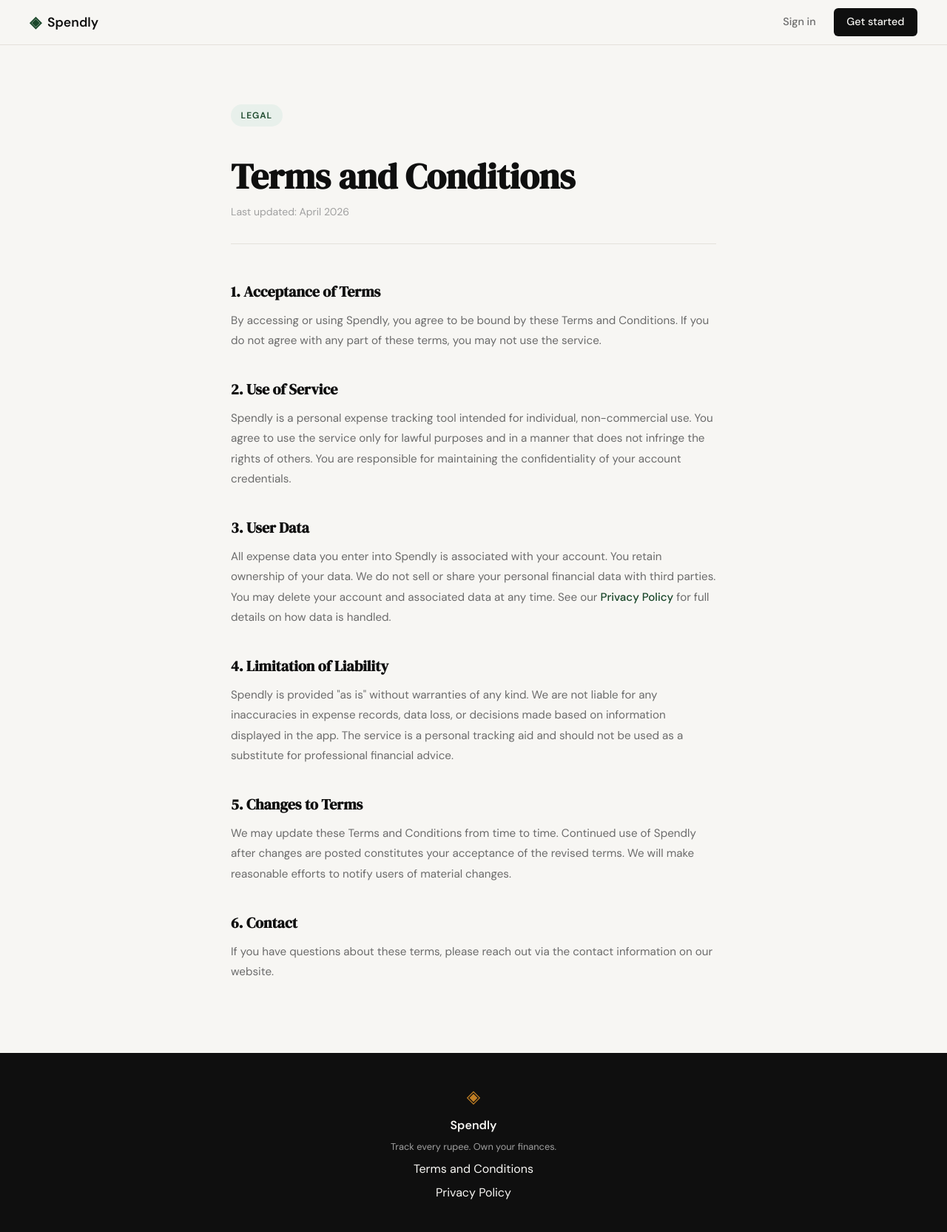
After one commit to javeed489/Spendly, a Flask app: page /terms in a window 1280 px wide. The commit adds this page. Shown: the whole page at 74% size. Run offline with Flask 3, Linux system fonts and the light colour scheme.

Commit message:
landing: add terms and conditions page and route

```diff
--- a/app.py
+++ b/app.py
@@ -26,6 +26,11 @@ def login():
 # Placeholder routes — students will implement these                  #
 # ------------------------------------------------------------------ #
 
+@app.route("/terms")
+def terms():
+    return render_template("terms.html")
+
+
 @app.route("/logout")
 def logout():
     return "Logout — coming in Step 3"
--- a/static/css/style.css
+++ b/static/css/style.css
@@ -508,6 +508,58 @@ a { color: inherit; text-decoration: none; }
 }
 
 /* ------------------------------------------------------------------ */
+/* Terms / static content pages                                        */
+/* ------------------------------------------------------------------ */
+
+.terms-page {
+    max-width: 720px;
+    margin: 0 auto;
+    padding: 5rem 2rem 6rem;
+}
+
+.terms-header {
+    margin-bottom: 3rem;
+    padding-bottom: 2rem;
+    border-bottom: 1px solid var(--border);
+}
+
+.terms-title {
+    font-family: var(--font-display);
+    font-size: clamp(2rem, 4vw, 3rem);
+    color: var(--ink);
+    margin-top: 1rem;
+    margin-bottom: 0.5rem;
+    line-height: 1.15;
+}
+
+.terms-meta {
+    font-size: 0.875rem;
+    color: var(--ink-faint);
+    margin-top: 0.5rem;
+}
+
+.terms-body h2 {
+    font-family: var(--font-display);
+    font-size: 1.25rem;
+    color: var(--ink);
+    margin-top: 2.25rem;
+    margin-bottom: 0.6rem;
+}
+
+.terms-body p {
+    font-size: 0.95rem;
+    color: var(--ink-muted);
+    line-height: 1.8;
+}
+
+.terms-body a {
+    color: var(--accent);
+    font-weight: 500;
+}
+
+.terms-body a:hover { text-decoration: underline; }
+
+/* ------------------------------------------------------------------ */
 /* Responsive                                                          */
 /* ------------------------------------------------------------------ */
 
--- a/templates/base.html
+++ b/templates/base.html
@@ -34,7 +34,7 @@
             <span class="brand-icon">◈</span>
             <span class="footer-name">Spendly</span>
             <p class="footer-copy">Track every rupee. Own your finances.</p>
-            <p><a href="#">Terms and Conditions</a></p>
+            <p><a href="/terms">Terms and Conditions</a></p>
             <p><a href="#">Privacy Policy</a></p>
         </div>
     </footer>
--- /dev/null
+++ b/templates/terms.html
@@ -0,0 +1,37 @@
+{% extends "base.html" %}
+
+{% block title %}Terms and Conditions — Spendly{% endblock %}
+
+{% block content %}
+
+<div class="terms-page">
+    <div class="terms-header">
+        <div class="hero-badge">Legal</div>
+        <h1 class="terms-title">Terms and Conditions</h1>
+        <p class="terms-meta">Last updated: April 2026</p>
+    </div>
+
+    <div class="terms-body">
+
+        <h2>1. Acceptance of Terms</h2>
+        <p>By accessing or using Spendly, you agree to be bound by these Terms and Conditions. If you do not agree with any part of these terms, you may not use the service.</p>
+
+        <h2>2. Use of Service</h2>
+        <p>Spendly is a personal expense tracking tool intended for individual, non-commercial use. You agree to use the service only for lawful purposes and in a manner that does not infringe the rights of others. You are responsible for maintaining the confidentiality of your account credentials.</p>
+
+        <h2>3. User Data</h2>
+        <p>All expense data you enter into Spendly is associated with your account. You retain ownership of your data. We do not sell or share your personal financial data with third parties. You may delete your account and associated data at any time. See our <a href="#">Privacy Policy</a> for full details on how data is handled.</p>
+
+        <h2>4. Limitation of Liability</h2>
+        <p>Spendly is provided "as is" without warranties of any kind. We are not liable for any inaccuracies in expense records, data loss, or decisions made based on information displayed in the app. The service is a personal tracking aid and should not be used as a substitute for professional financial advice.</p>
+
+        <h2>5. Changes to Terms</h2>
+        <p>We may update these Terms and Conditions from time to time. Continued use of Spendly after changes are posted constitutes your acceptance of the revised terms. We will make reasonable efforts to notify users of material changes.</p>
+
+        <h2>6. Contact</h2>
+        <p>If you have questions about these terms, please reach out via the contact information on our website.</p>
+
+    </div>
+</div>
+
+{% endblock %}
```
